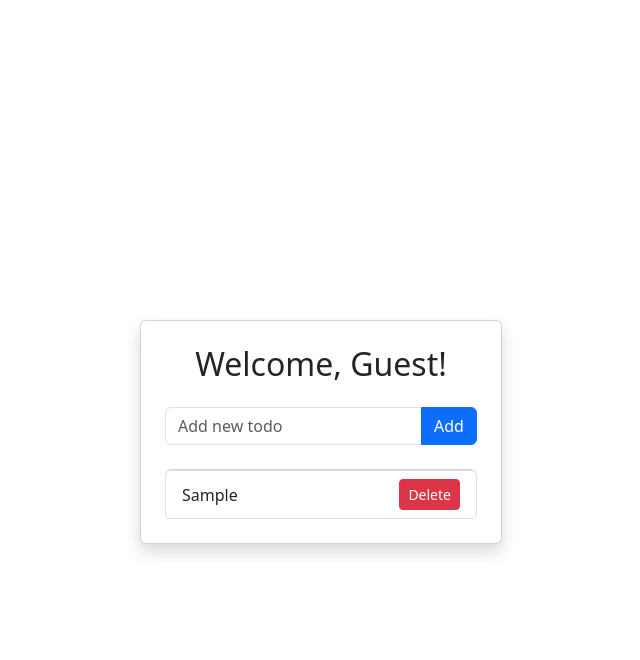
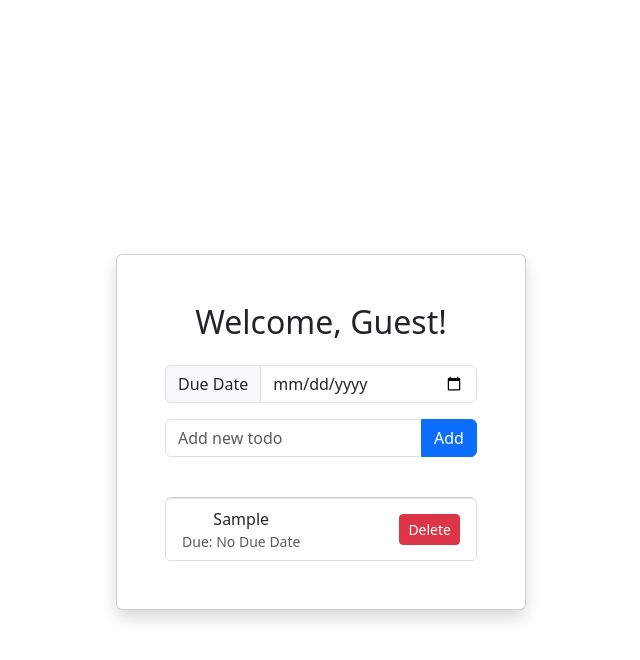
Before and after one commit to Dhakeswor17/my-todo, a React (Vite) app: page /Todo in a window 1280 px wide. Both pictures are taken after typing "Sample" into the empty fields and a click on the button "Add". Shown: the top 660 px of the page, without its empty margins (319-959 px from the left). Built offline with nearby package versions, Linux system fonts and the light colour scheme.

Commit message:
modify the Todo components

```diff
--- a/src/components/Todo.tsx
+++ b/src/components/Todo.tsx
@@ -1,8 +1,16 @@
 import { useState, useEffect } from 'react'
+import DueDate from './DueDate'
 import Delete from './Delete'
 
+interface TodoItem {
+  text: string
+  dueDate: string
+}
+
 const Todo = () => {
-  const [todos, setTodos] = useState<string[]>([])
+  const [todos, setTodos] = useState<TodoItem[]>([])
+  const [dueDate, setDueDate] = useState<string>('')
+
   const user = localStorage.getItem('todoUser')
 
   useEffect(() => {
@@ -13,44 +21,42 @@ const Todo = () => {
   }, [user])
 
   const addTodo = (newTodo: string) => {
-    const updatedTodos = [...todos, newTodo]
+    const todoItem: TodoItem = { text: newTodo, dueDate }
+    const updatedTodos = [...todos, todoItem]
     setTodos(updatedTodos)
-    saveTodos(updatedTodos)
-  }
 
-  const saveTodos = (updatedTodos: string[]) => {
     if (user) {
       localStorage.setItem(`${user}_todos`, JSON.stringify(updatedTodos))
     }
   }
 
-  const handleDelete = (index: number) => {
+  const deleteTodo = (index: number) => {
     const updatedTodos = todos.filter((_, i) => i !== index)
     setTodos(updatedTodos)
-    saveTodos(updatedTodos)
+
+    if (user) {
+      localStorage.setItem(`${user}_todos`, JSON.stringify(updatedTodos))
+    }
   }
 
   return (
-    <div className="d-flex justify-content-center align-items-center vh-100">
-      <div className="card shadow p-4 text-center" style={{ width: '100%', maxWidth: '500px' }}>
+    <div className="container d-flex justify-content-center align-items-center vh-100">
+      <div className="card shadow p-5 text-center" style={{ width: '100%', maxWidth: '500px' }}>
         <h2 className="mb-4">Welcome, {user ? user : 'Guest'}!</h2>
 
+        <DueDate setDueDate={setDueDate} />
         <TodoInput addTodo={addTodo} />
 
         <ul className="list-group mt-4">
-          {todos.length > 0 ? (
-            todos.map((todo, index) => (
-              <li
-                key={index}
-                className="list-group-item d-flex justify-content-between align-items-center"
-              >
-                {todo}
-                <Delete onDelete={() => handleDelete(index)} />
-              </li>
-            ))
-          ) : (
-            <li className="list-group-item text-muted">No todos yet. Add one!</li>
-          )}
+          {todos.map((todo, index) => (
+            <li key={index} className="list-group-item d-flex justify-content-between align-items-center">
+              <div>
+                {todo.text}
+                <small className="text-muted d-block">Due: {todo.dueDate || 'No Due Date'}</small>
+              </div>
+              <Delete index={index} deleteTodo={deleteTodo} />
+            </li>
+          ))}
         </ul>
       </div>
     </div>
@@ -68,7 +74,7 @@ const TodoInput = ({ addTodo }: { addTodo: (todo: string) => void }) => {
   }
 
   return (
-    <div className="input-group">
+    <div className="input-group mb-3">
       <input
         type="text"
         className="form-control"
```
